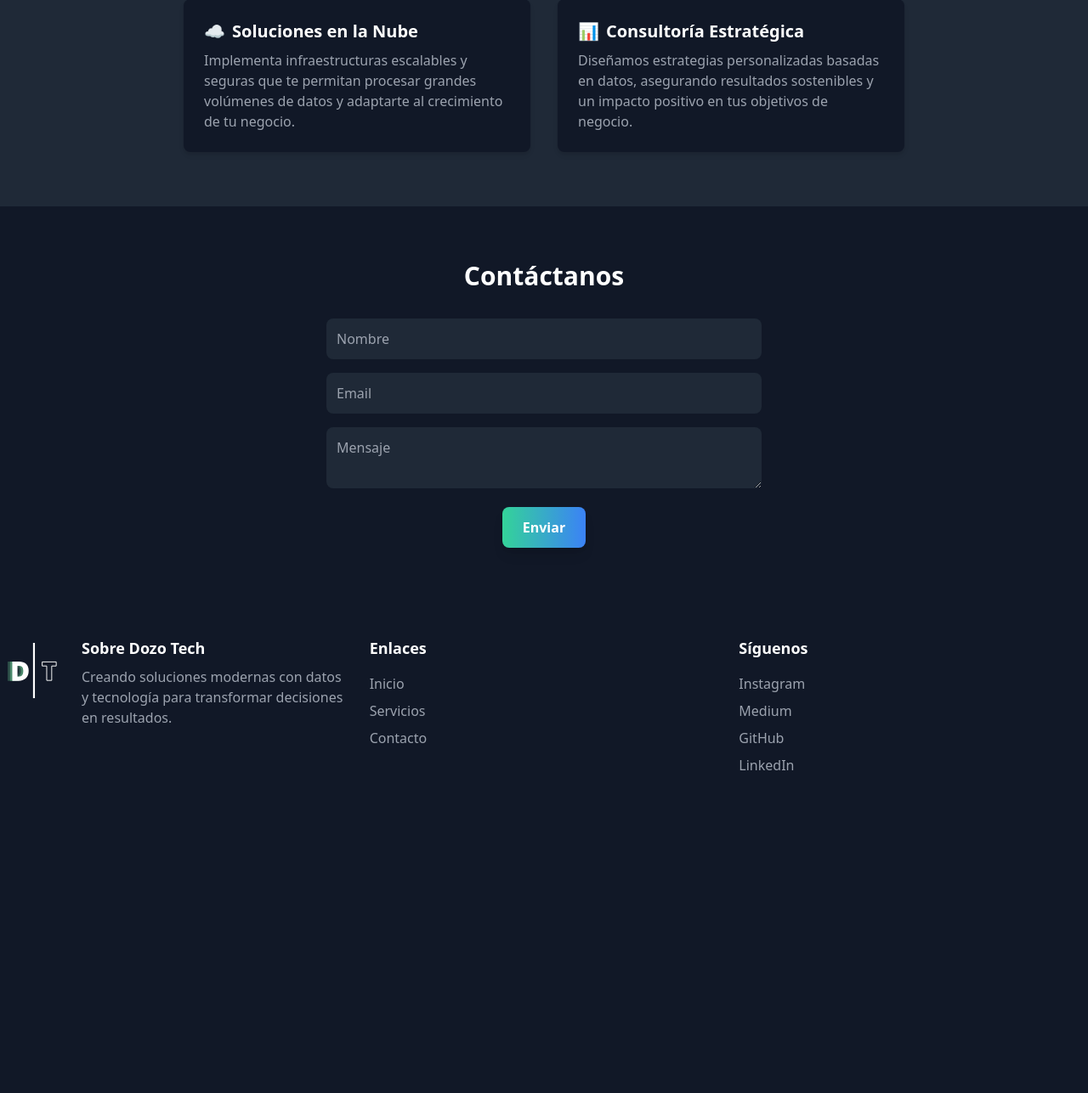
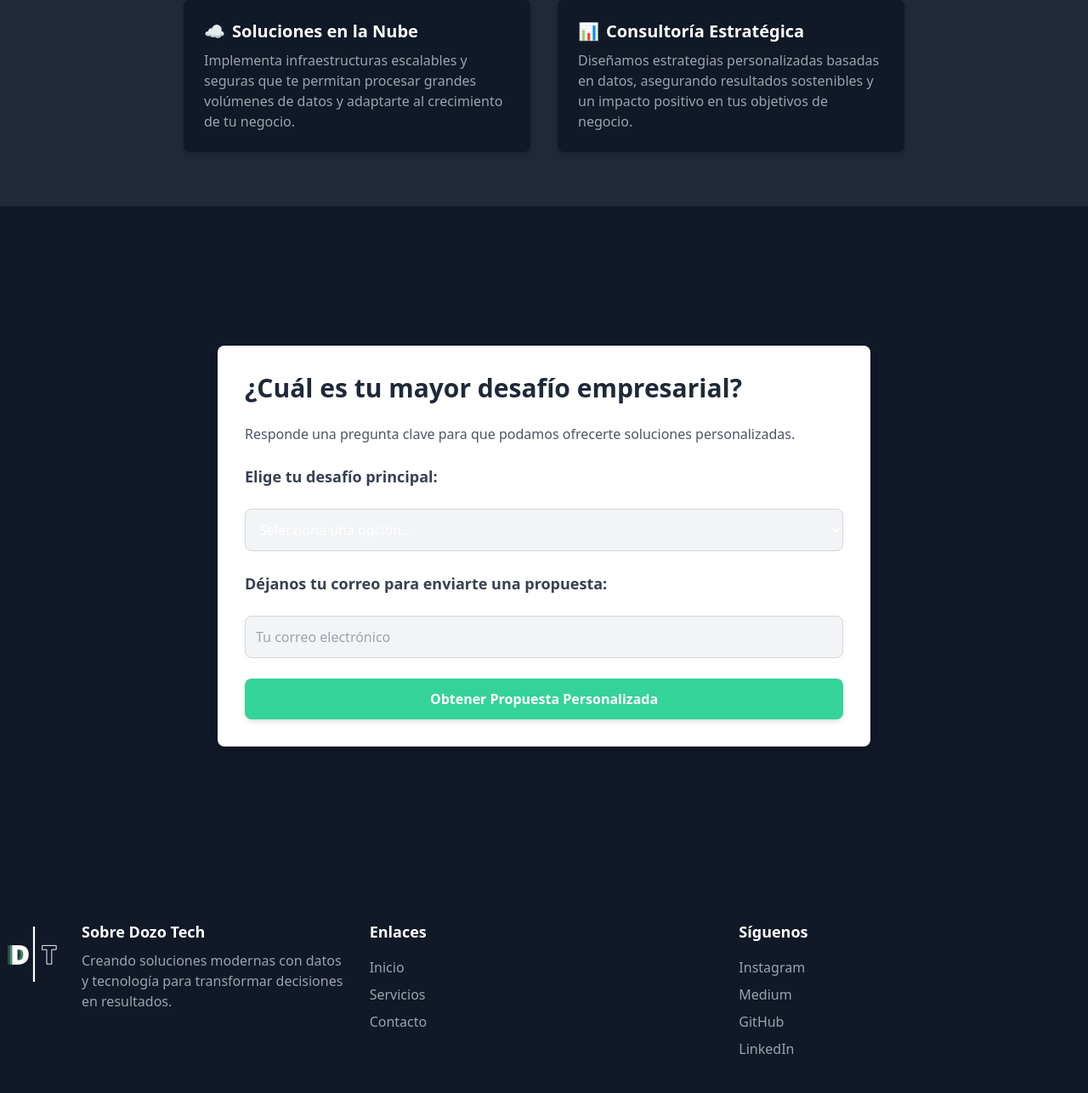
Before and after one commit to Nicolascard995/landing-page-dozo, a Flask app: page / in a window 1280 px wide. Shown: the part 2483-3770 px from the top of the page at 85% size. Before the commit the page ends 3390 px from the top, so only its background shows below. Run offline with Flask 3, Linux system fonts and the light colour scheme.

Commit message:
Avanzaces bug solucionado

```diff
--- a/app/static/css/style.css
+++ b/app/static/css/style.css
@@ -55,3 +55,14 @@ body {
     border-radius: 0.375rem;
     padding: 1rem;
 }
+.question-card {
+    @apply absolute top-0 left-0 w-full p-6 bg-gray-800 rounded-lg shadow-lg transition-all duration-300 ease-in-out;
+}
+
+.hidden {
+    @apply opacity-0 pointer-events-none;
+}
+
+.response-btn {
+    @apply w-full mb-4 px-4 py-3 bg-gray-700 text-white rounded-lg hover:bg-green-400 hover:text-black transition-all;
+}
--- a/app/templates/base.html
+++ b/app/templates/base.html
@@ -4,8 +4,11 @@
     <meta charset="UTF-8">
     <meta name="viewport" content="width=device-width, initial-scale=1.0">
     <title>Dozo Tech</title>
+    <!-- TailwindCSS -->
     <link href="https://cdn.jsdelivr.net/npm/tailwindcss@2.2.19/dist/tailwind.min.css" rel="stylesheet">
+    <!-- Google Fonts -->
     <link href="https://fonts.googleapis.com/css2?family=Inter:wght@400;600;700&display=swap" rel="stylesheet">
+    <!-- Estilos personalizados -->
     <link href="/static/css/style.css" rel="stylesheet"> <!-- Importar el style.css -->
 </head>
 <body class="font-sans text-white">
@@ -40,8 +43,7 @@
     <!-- Main Content -->
     <main class="pt-20">
         {% block content %}
-        <a href="#contact" class="button">Contáctanos</a>
-        <a href="#services" class="button">Nuestros Servicios</a>
+        <!-- Bloque dinámico para el contenido de cada página -->
         {% endblock %}
     </main>
 
@@ -85,6 +87,7 @@
     </footer>
 
     <!-- Scripts -->
+    <script src="/static/js/script.js"></script>
     <script>
         window.addEventListener('scroll', function() {
             const navbar = document.querySelector('.navbar');
--- a/app/templates/index.html
+++ b/app/templates/index.html
@@ -154,19 +154,75 @@
 </section>
 
 
-<!-- Sección Contacto -->
-<section id="contact" class="py-16 bg-gray-900">
-    <div class="container mx-auto text-center">
-        <h2 class="text-3xl font-bold text-white mb-8">Contáctanos</h2>
-        <form class="max-w-lg mx-auto">
-            <input type="text" name="name" placeholder="Nombre" class="w-full p-3 mb-4 bg-gray-800 text-white rounded-lg">
-            <input type="email" name="email" placeholder="Email" class="w-full p-3 mb-4 bg-gray-800 text-white rounded-lg">
-            <textarea name="message" placeholder="Mensaje" class="w-full p-3 mb-4 bg-gray-800 text-white rounded-lg"></textarea>
-            <button type="submit" class="px-6 py-3 bg-gradient-to-r from-green-400 to-blue-500 text-white font-semibold rounded-lg shadow-lg hover:shadow-xl transition-all">
-                Enviar
-            </button>
-        </form>
+<!-- Sección de Formulario para Capturar Leads -->
+<section class="flex items-center justify-center h-screen bg-gray-900">
+    <div class="bg-white shadow-lg rounded-lg flex max-w-3xl w-full overflow-hidden">
+        <!-- Formulario -->
+        <div class="w-full p-8 flex flex-col justify-center">
+            <h2 class="text-3xl font-bold mb-6 text-gray-800">¿Cuál es tu mayor desafío empresarial?</h2>
+            <p class="text-gray-600 mb-6">
+                Responde una pregunta clave para que podamos ofrecerte soluciones personalizadas.
+            </p>
+
+            <!-- Formulario de Captura -->
+            <form id="lead-form" class="space-y-6">
+                <!-- Pregunta Principal -->
+                <label for="challenge" class="block text-lg font-semibold text-gray-700">
+                    Elige tu desafío principal:
+                </label>
+                <select id="challenge" name="challenge" class="w-full p-3 bg-gray-100 rounded-lg border border-gray-300 focus:outline-none focus:ring-2 focus:ring-green-400">
+                    <option value="" disabled selected>Selecciona una opción...</option>
+                    <option value="Crecimiento">Crecimiento</option>
+                    <option value="Automatización">Automatización</option>
+                    <option value="Organización de Datos">Organización de Datos</option>
+                </select>
+
+                <!-- Información Básica -->
+                <label for="email" class="block text-lg font-semibold text-gray-700">
+                    Déjanos tu correo para enviarte una propuesta:
+                </label>
+                <input
+                    type="email"
+                    id="email"
+                    name="email"
+                    placeholder="Tu correo electrónico"
+                    class="w-full p-3 bg-gray-100 rounded-lg border border-gray-300 focus:outline-none focus:ring-2 focus:ring-green-400"
+                    required
+                >
+
+                <!-- Botón de Envío -->
+                <button
+                    type="submit"
+                    class="w-full py-3 bg-green-400 text-white font-semibold rounded-lg shadow-md hover:bg-green-500 transition-all">
+                    Obtener Propuesta Personalizada
+                </button>
+            </form>
+
+            <!-- Mensaje de Éxito -->
+            <div id="success-message" class="hidden text-center mt-6">
+                <h3 class="text-2xl font-bold text-green-500 mb-2">¡Gracias!</h3>
+                <p class="text-gray-600">Nos pondremos en contacto contigo pronto con una propuesta personalizada.</p>
+            </div>
+        </div>
     </div>
 </section>
 
+<!-- JavaScript -->
+<script>
+document.addEventListener("DOMContentLoaded", function () {
+    const form = document.getElementById("lead-form");
+    const successMessage = document.getElementById("success-message");
+
+    form.addEventListener("submit", function (event) {
+        event.preventDefault();
+
+        // Ocultar formulario
+        form.classList.add("hidden");
+
+        // Mostrar mensaje de éxito
+        successMessage.classList.remove("hidden");
+    });
+});
+</script>
+
 {% endblock %}
```
Also changed, not shown: app/static/js/script.js (+54 -0 lines), templates/index.html (deleted, +0 -20 lines), 1 other file.
